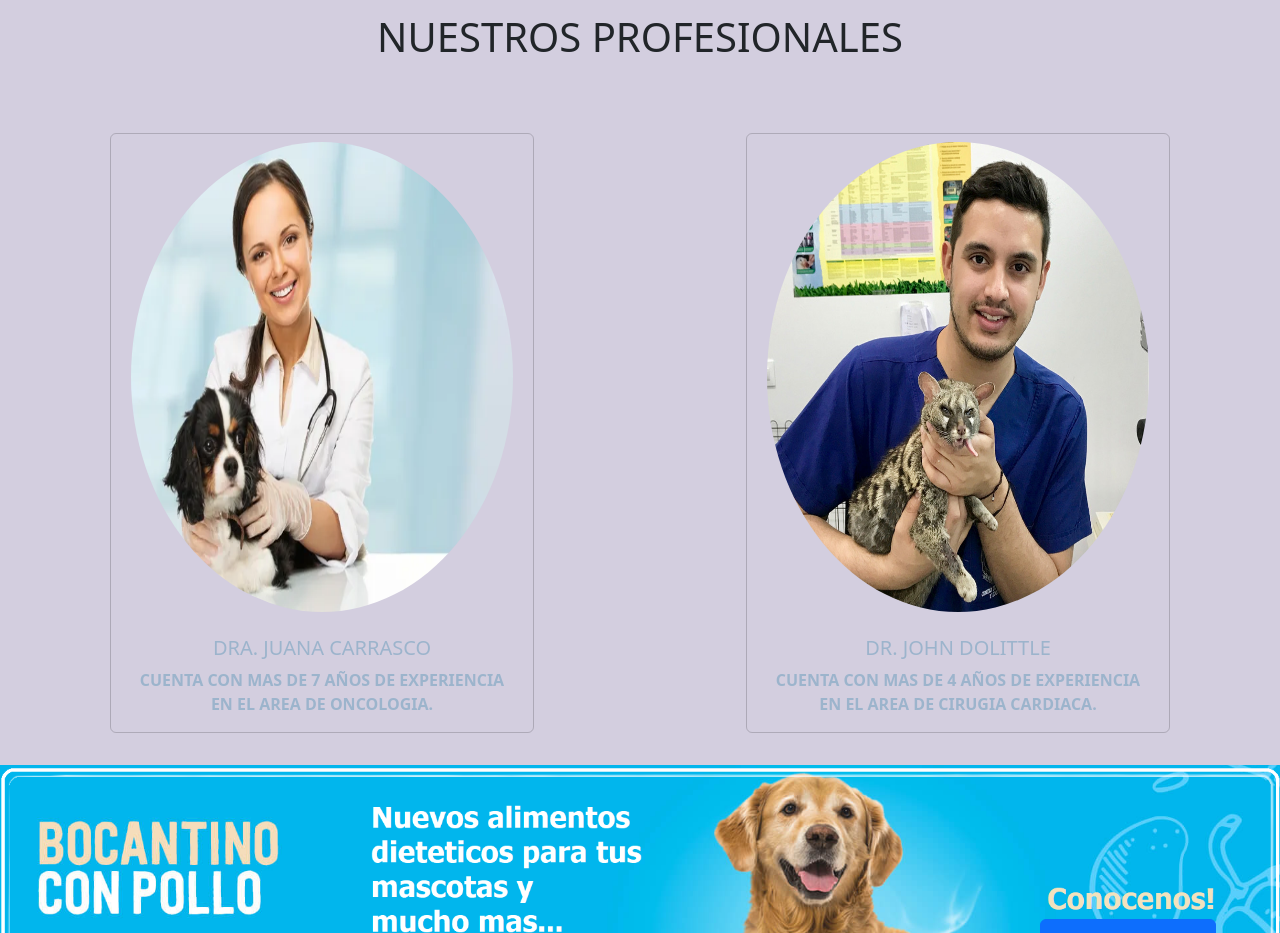
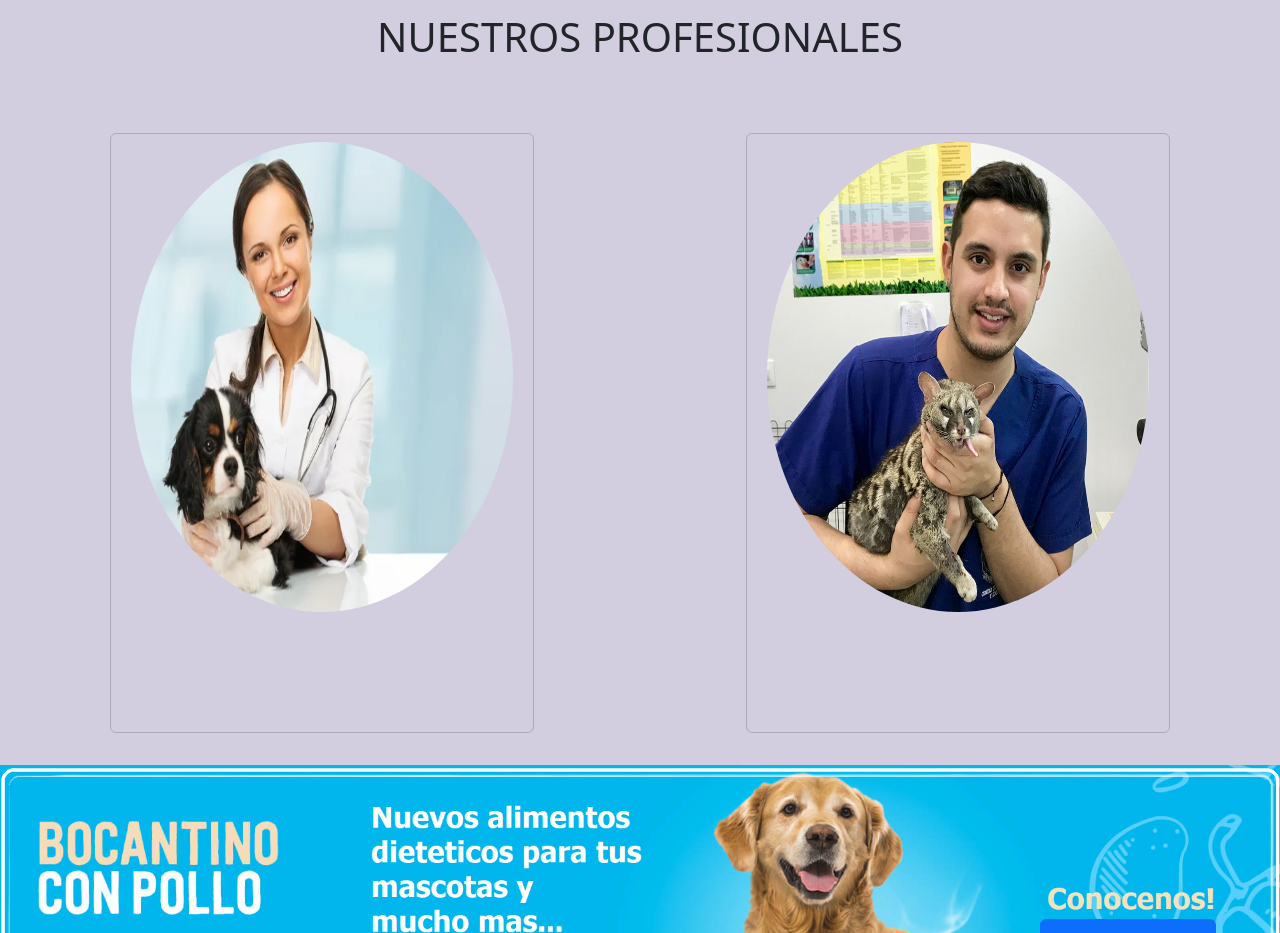
Before and after one commit to francop7/vetcode-fe, a React (Vite) app: page / in a window 1280 px wide. Shown: the part 1220-2153 px from the top of the page. Built offline with nearby package versions, Linux system fonts and the light colour scheme; no server answers.

Commit message:
cambios estilo css profesionales

```diff
--- a/src/components/ProductosDeseados/ProductosDeseados.css
+++ b/src/components/ProductosDeseados/ProductosDeseados.css
@@ -11,7 +11,7 @@
     rgba(156, 180, 204, 1) 0%,
     rgba(211, 206, 223, 1) 35%,
     rgba(242, 215, 217, 1) 100%
-  );
+  )
 
 }
 .productoSolo {
--- a/src/components/Profesionales/profesionales.css
+++ b/src/components/Profesionales/profesionales.css
@@ -1,9 +1,9 @@
 .bodyBg{
-    background-color: #D3CEDF;
+    background-color: #D3CEDF !important;
 }
 .bodyBgprof{
     background-color: #748DA6;
-    color: #9CB4CC;
+    color: #D3CEDF;
 
 }
 .prof-cards{
```
